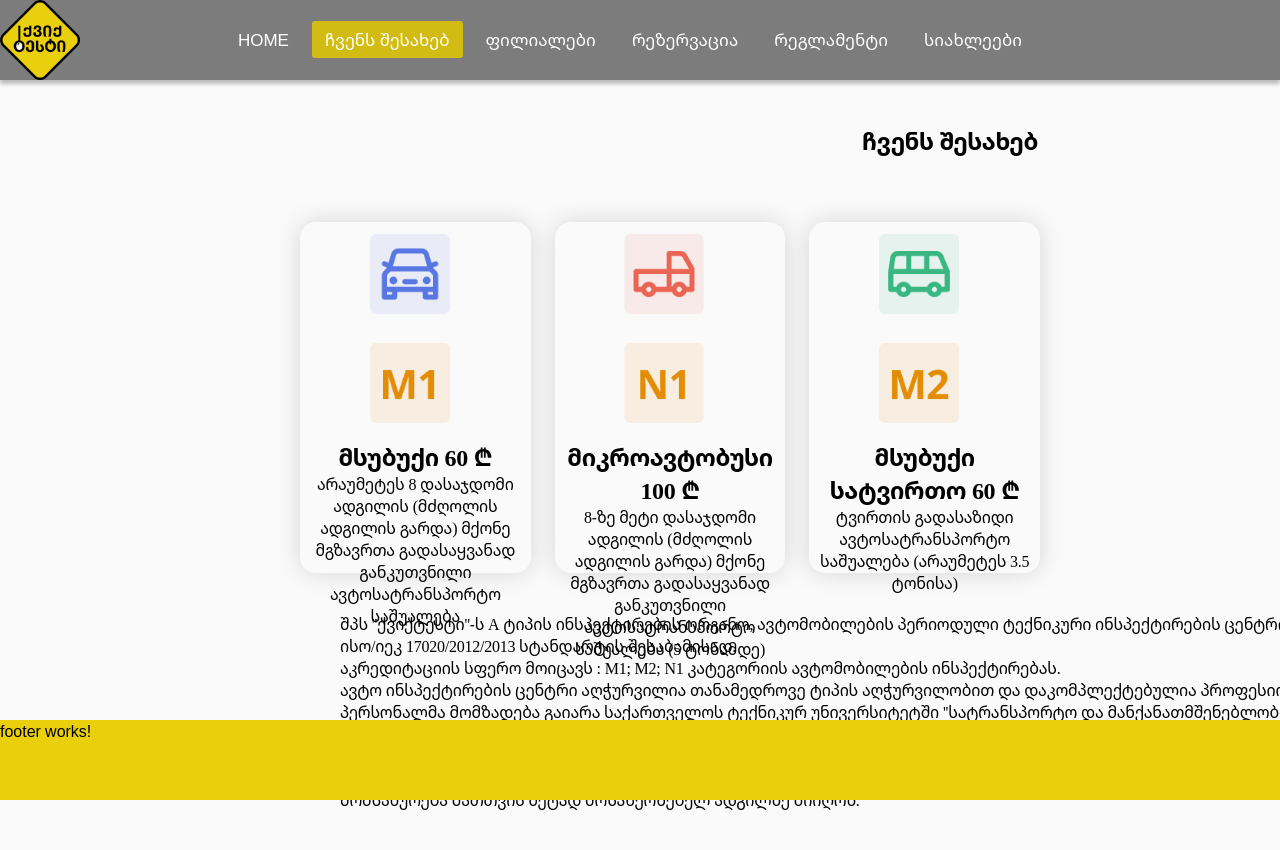
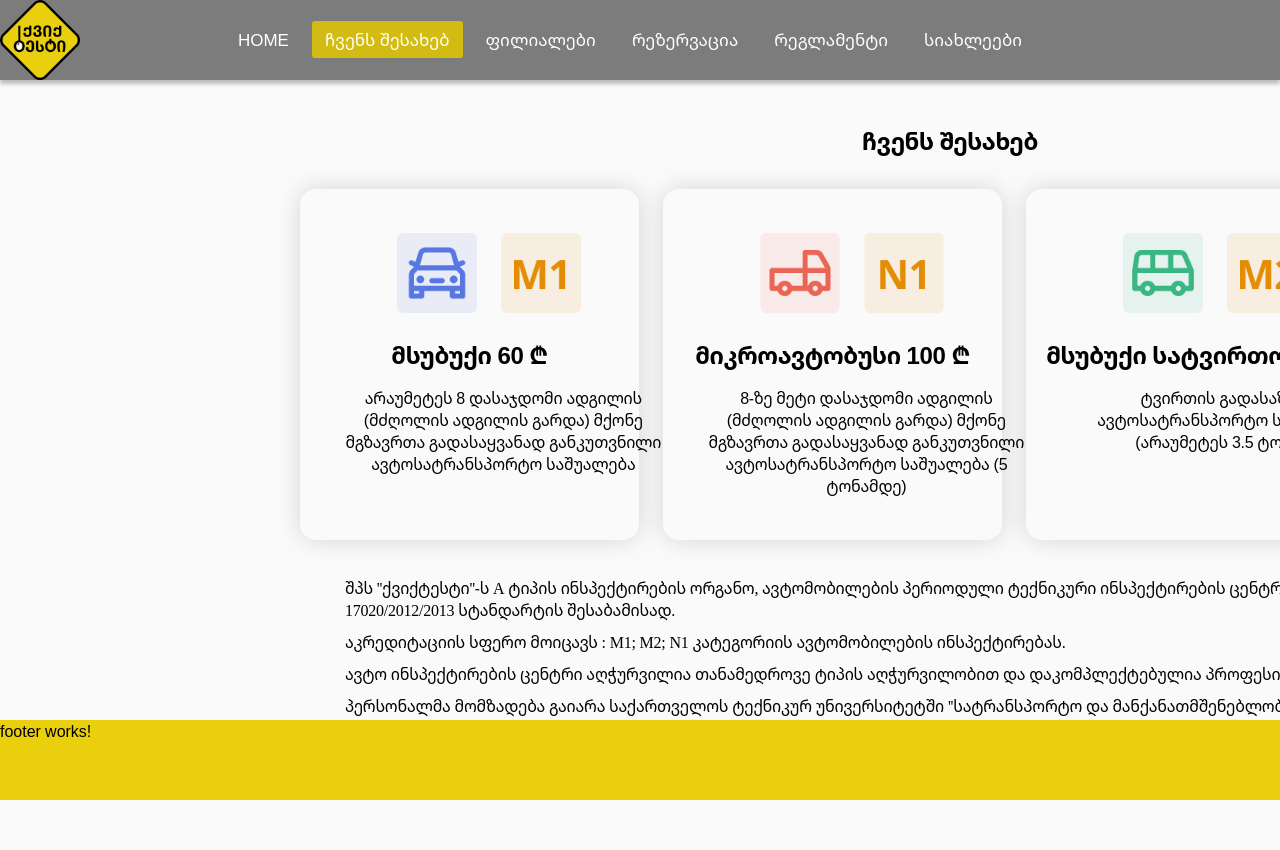
Before and after one commit to Khatuniko/QuickTest, an Angular app: page /about-us in a window 1280 px wide. Shown: the top 850 px of the page. Built offline with nearby package versions, Linux system fonts and the light colour scheme.

Commit message:
about-us page finished

```diff
--- a/src/app/module/main-pg/about-us/about-us.component.html
+++ b/src/app/module/main-pg/about-us/about-us.component.html
@@ -6,10 +6,12 @@
                 <img src="./assets/about-us/car.png" alt="car">
                 <img src="./assets/about-us/m1.png" alt="M1">
             </div>
-            <!-- <img src="./assets/about-us/car.png" alt="car">
-            <img src="./assets/about-us/m1.png" alt="M1"> -->
-            <h5 class="card__heading">მსუბუქი 60 ₾</h5>
-            <p class="card__paragraph">არაუმეტეს 8 დასაჯდომი ადგილის (მძღოლის ადგილის გარდა) მქონე მგზავრთა გადასაყვანად განკუთვნილი ავტოსატრანსპორტო საშუალება</p>
+            <div class="card__text">
+                <h5 class="card__heading">მსუბუქი 60 ₾</h5>
+                <p class="card__paragraph">არაუმეტეს 8 დასაჯდომი ადგილის (მძღოლის ადგილის გარდა) მქონე მგზავრთა გადასაყვანად განკუთვნილი ავტოსატრანსპორტო საშუალება</p>
+            </div>
+            <!-- <h5 class="card__heading">მსუბუქი 60 ₾</h5>
+            <p class="card__paragraph">არაუმეტეს 8 დასაჯდომი ადგილის (მძღოლის ადგილის გარდა) მქონე მგზავრთა გადასაყვანად განკუთვნილი ავტოსატრანსპორტო საშუალება</p> -->
         </div>
         <div class="card">
             <div class="card__photos">
@@ -17,8 +19,6 @@
                 <img src="./assets/about-us/n1.png" alt="N1">
 
             </div>
-            <!-- <img src="./assets/about-us/pikap.png" alt="pikap">
-            <img src="./assets/about-us/n1.png" alt="N1"> -->
             <h5 class="card__heading">მიკროავტობუსი 100 ₾</h5>
             <p class="card__paragraph">8-ზე მეტი დასაჯდომი ადგილის (მძღოლის ადგილის გარდა) მქონე მგზავრთა გადასაყვანად განკუთვნილი ავტოსატრანსპორტო საშუალება (5 ტონამდე)</p>
         </div>
@@ -27,26 +27,17 @@
                 <img src="./assets/about-us/bus.png" alt="bus">
                 <img src="./assets/about-us/m2.png" alt="M2">
             </div>
-            <!-- <img src="./assets/about-us/bus.png" alt="bus">
-            <img src="./assets/about-us/m2.png" alt="M2"> -->
             <h5 class="card__heading">მსუბუქი სატვირთო 60 ₾</h5>
             <p class="card__paragraph">ტვირთის გადასაზიდი ავტოსატრანსპორტო საშუალება (არაუმეტეს 3.5 ტონისა)</p>
         </div>
     </div>
+    <div class="aboutus__paragraph">
+        <p> შპს ''ქვიქტესტი''-ს  A ტიპის ინსპექტირების ორგანო, ავტომობილების პერიოდული ტექნიკური ინსპექტირების ცენტრი აკრედიტირებულია ისო/იეკ 17020/2012/2013 სტანდარტის შესაბამისად.</p>
+        <p>აკრედიტაციის სფერო მოიცავს : M1; M2; N1 კატეგორიის ავტომობილების ინსპექტირებას.</p>
+        <p>ავტო ინსპექტირების ცენტრი აღჭურვილია თანამედროვე ტიპის აღჭურვილობით და დაკომპლექტებულია პროფესიონალი კადრებით.</p>
+        <p>პერსონალმა მომზადება გაიარა საქართველოს ტექნიკურ უნივერსიტეტში ''სატრანსპორტო და მანქანათმშენებლობის ფაკულტეტი, სატრანსპორტო სისტემების სასწავლო-კვლევითი და საექსპერტო ცენტრში'',  ასევე გავლილი აქვთ შიდა პრაქტიკული მომზადება, ტრეინინგები და შიდა ტესტირება.</p>
+        <p>ამ დროისთვის ქვიქტესტი ოთხ ქალაქშია წარმოდგენილი (თბილისი, რუსთავი, ქუთაისი და ბათუმი), რაც მომხმარებლებს საშუალებას აძლევს, მომსახურება მათთვის მეტად მოსახერხებელ ადგილზე მიიღონ.</p>
 
-    <p class="aboutus__paragraph">შპს ''ქვიქტესტი''-ს A ტიპის ინსპექტირების ორგანო, ავტომობილების პერიოდული ტექნიკური ინსპექტირების ცენტრი აკრედიტირებულია <br>
-         ისო/იეკ 17020/2012/2013 სტანდარტის შესაბამისად.<br>
-
-        აკრედიტაციის სფერო მოიცავს : M1; M2; N1 კატეგორიის ავტომობილების ინსპექტირებას.<br>
-
-        ავტო ინსპექტირების ცენტრი აღჭურვილია თანამედროვე ტიპის აღჭურვილობით და დაკომპლექტებულია პროფესიონალი კადრებით.<br>
-
-        პერსონალმა მომზადება გაიარა საქართველოს ტექნიკურ უნივერსიტეტში ''სატრანსპორტო და მანქანათმშენებლობის ფაკულტეტი,<br>
-         სატრანსპორტო სისტემების სასწავლო-კვლევითი და საექსპერტო ცენტრში'', ასევე გავლილი აქვთ შიდა პრაქტიკული მომზადება, ტრეინინგები <br>
-         და შიდა ტესტირება.
-
-        ამ დროისთვის ქვიქტესტი ოთხ ქალაქშია წარმოდგენილი (თბილისი, რუსთავი, ქუთაისი და ბათუმი), რაც მომხმარებლებს საშუალებას აძლევს,<br>
-         მომსახურება მათთვის მეტად მოსახერხებელ ადგილზე მიიღონ.
-    </p>
+    </div>
 
 </section>
--- a/src/app/module/main-pg/about-us/about-us.component.scss
+++ b/src/app/module/main-pg/about-us/about-us.component.scss
@@ -26,9 +26,11 @@
     // justify-content: space-around;
     width: 1,320px;
     height:351px;
-    margin-top: 65px;
+    margin-top: 32px;
+    // margin-top:76px;
     margin-left: 60px;
     gap: 24px;
+
 
 }
 
@@ -47,32 +49,40 @@ img {
     width:104px;
     height:104px;
     gap:10px;
+    margin-top:32px;
  }
 .card__photos {
     margin-left:25%;
 }
 .card__heading {
-    font-family: Noto Sans Georgian;
     font-size: 24px;
     font-weight: 600;
     line-height: 33px;
     letter-spacing: -0.015em;
     text-align: center;
+    margin-top:8px;
 }
 .card__paragraph {
-    font-family: Noto Sans Georgian;
     font-size: 16px;
     font-weight: 400;
     line-height: 22px;
     letter-spacing: -0.015em;
+    margin-top:16px;
+    width: 339px;
+    height: 88px;
     text-align: center;
+    margin-left:10%;
+
 }
+// .card__text {
+//     margin-left:15%;
 
+// }
 }
 .aboutus__paragraph {
     width: 1240px;
     height: 286px;
-margin-top: 40px;
+    margin-top: 32px;
     margin-left: 100px;
     font-family: Noto Sans Georgian;
     font-size: 16px;
@@ -80,5 +90,7 @@ font-weight: 400;
     line-height: 22px;
     letter-spacing: -0.015em;
     text-align: left;
-
+    p{
+        padding: 5px;
     }
+}
```
Lines whose indentation alone changed are shown as unchanged.
